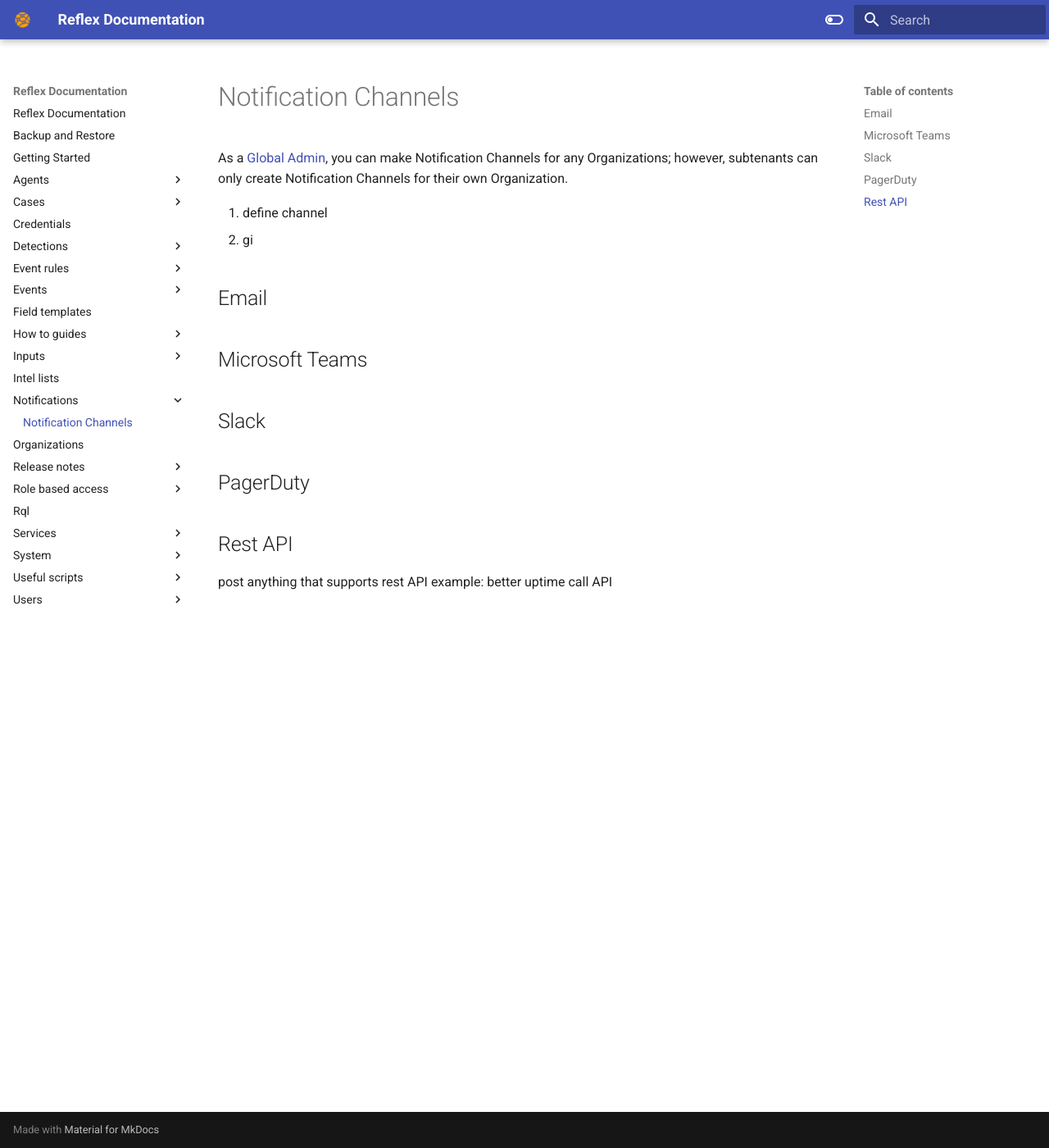
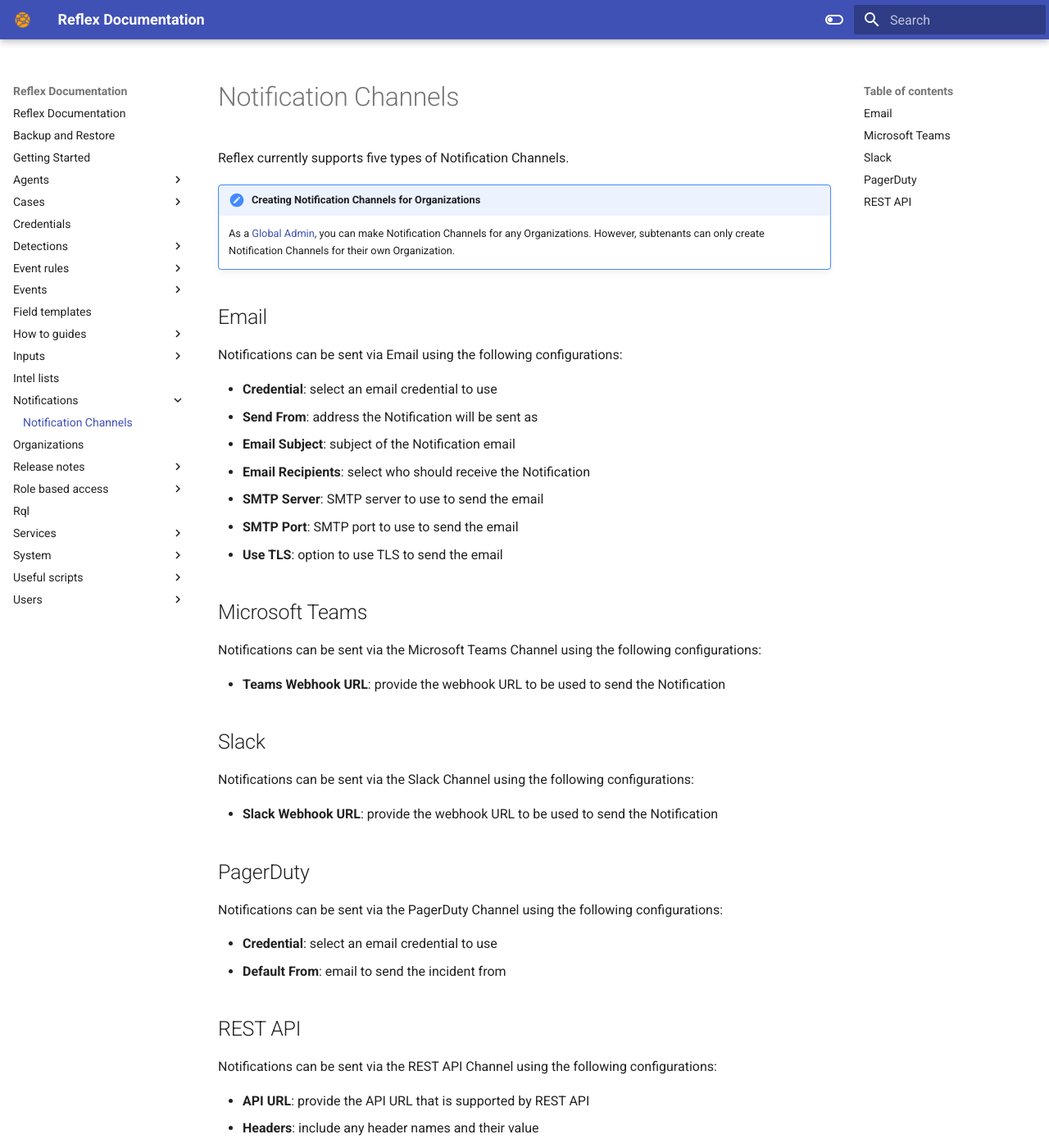
Before and after one commit to reflexsoar/reflex-docs, an MkDocs documentation site: the page built from docs/notifications/channels.md, in a window 1280 px wide and 1400 px high. Shown: the whole window at 82% size. Built offline with MkDocs 1.6.1 and Material for MkDocs 9.7.7, drawn with Linux system fonts in a browser that asks for light colours; some of the changed text lies outside the part shown.

Commit message:
finished notification channels

```diff
--- a/docs/notifications/channels.md
+++ b/docs/notifications/channels.md
@@ -1,21 +1,40 @@
 # Notification Channels
-As a [Global Admin](../users/index.md), you can make Notification Channels for any Organizations; however, subtenants can only create Notification Channels for their own Organization.
+Reflex currently supports five types of Notification Channels.
 
-1. define channel
-2. gi
+!!! note "Creating Notification Channels for Organizations"
+    As a [Global Admin](../users/index.md), you can make Notification Channels for any Organizations. However, subtenants can only create Notification Channels for their own Organization.
 
 
 ## Email
+Notifications can be sent via Email using the following configurations:
+
+* **Credential**: select an email credential to use
+* **Send From**: address the Notification will be sent as
+* **Email Subject**: subject of the Notification email
+* **Email Recipients**: select who should receive the Notification
+* **SMTP Server**: SMTP server to use to send the email
+* **SMTP Port**: SMTP port to use to send the email
+* **Use TLS**: option to use TLS to send the email
 
 ## Microsoft Teams
+Notifications can be sent via the Microsoft Teams Channel using the following configurations:
+
+* **Teams Webhook URL**: provide the webhook URL to be used to send the Notification
 
 ## Slack
+Notifications can be sent via the Slack Channel using the following configurations:
+
+* **Slack Webhook URL**: provide the webhook URL to be used to send the Notification
 
 ## PagerDuty
+Notifications can be sent via the PagerDuty Channel using the following configurations:
 
-## Rest API
+* **Credential**: select an email credential to use
+* **Default From**: email to send the incident from
 
+## REST API
+Notifications can be sent via the REST API Channel using the following configurations:
 
-post anything that supports rest API
-example: better uptime
-    call API
+* **API URL**: provide the API URL that is supported by REST API
+* **Headers**: include any header names and their value
+* **POST Body**: include any data that that will be send in the POST request to the API destination
```
